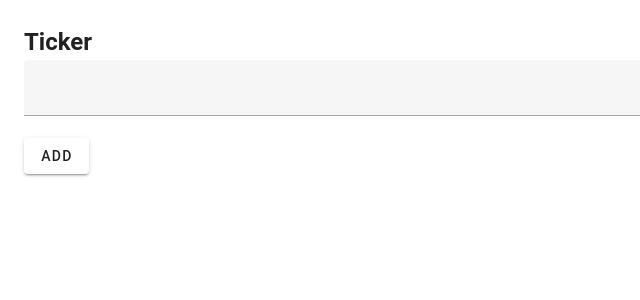
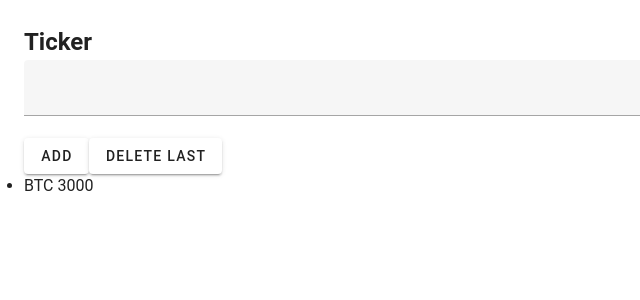
Before and after one commit to Un2mercey/cryptonomicon, a Vue app: page / in a window 1280 px wide. Shown: the top 300 px of the page, without its empty margins (0-640 px from the left). Built offline with nearby package versions, Linux system fonts and the light colour scheme.

Commit message:
TickersStore basics

```diff
--- /dev/null
+++ b/src/@interfaces/ITicker.ts
@@ -0,0 +1,4 @@
+export interface ITicker {
+    name: string;
+    price: number;
+}
--- a/src/@interfaces/index.ts
+++ b/src/@interfaces/index.ts
@@ -1 +1,2 @@
 export * from './IResponse';
+export * from './ITicker';
--- /dev/null
+++ b/src/stores/TickersStore.ts
@@ -0,0 +1,27 @@
+import {defineStore, StoreDefinition} from "pinia";
+import {ITicker} from "@/@interfaces";
+import {Ref, ref} from "vue";
+
+const STORE_NAME = 'tickers';
+
+export const useTickersStore: StoreDefinition = defineStore(STORE_NAME, () => {
+    const tickerList: Ref<ITicker[]> = ref([{
+        name: "BTC",
+        price: 3000,
+    }]);
+
+    function addTicker(newTicker: ITicker): void {
+        tickerList.value.push(newTicker);
+    }
+
+    function removeTicker(idx: number): void {
+        tickerList.value.splice(idx, 1);
+    }
+
+
+    return {
+        tickerList,
+        addTicker,
+        removeTicker,
+    };
+});
--- a/src/views/Home.vue
+++ b/src/views/Home.vue
@@ -2,14 +2,41 @@
     <section>
         <h1>{{ $t('forms.ticker') }}</h1>
         <v-text-field v-model="newTicker" outlined />
-        <v-btn>{{ $t('buttons.add') }}</v-btn>
+        <v-btn @click="newTicker.trim().length && createNewTicker()">
+            {{ $t('buttons.add') }}
+        </v-btn>
+        <v-btn @click="deleteTicker">
+            delete last
+        </v-btn>
+        <ul>
+            <li v-for="ticker of tickerList" :key="ticker.name">
+                {{ ticker.name }} {{ ticker.price }}
+            </li>
+        </ul>
     </section>
 </template>
 
 <script setup lang="ts">
 import { ref } from 'vue';
+import {useTickersStore} from "@/stores/TickersStore";
+import {storeToRefs} from "pinia";
+
+const tickersStore = useTickersStore();
+const { tickerList } = storeToRefs(tickersStore);
+const { addTicker, removeTicker } = tickersStore;
 
 const newTicker = ref<string>('');
+
+function createNewTicker() {
+    addTicker({
+        name: newTicker.value.trim(),
+        price: 4000,
+    });
+    newTicker.value = '';
+}
+
+function deleteTicker() {
+    removeTicker(tickerList.value.length - 1);
+}
+
 </script>
-
-<style lang="scss" scoped></style>
```
